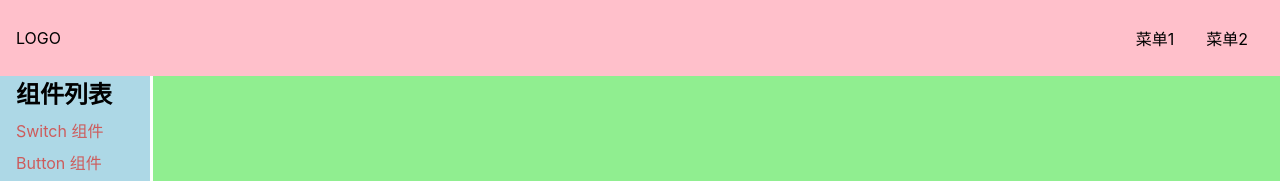
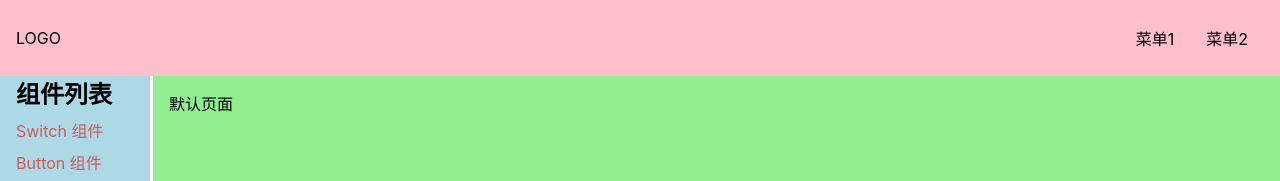
Before and after one commit to isCCcc/isccui, a Vue app: page /#/doc in a window 1280 px wide. Shown: the top 181 px of the page. Built offline with nearby package versions, Linux system fonts and the light colour scheme.

Commit message:
基本完成官网框架

```diff
--- /dev/null
+++ b/src/components/DocFile.vue
@@ -0,0 +1,5 @@
+<template>
+    <div>
+        默认页面
+    </div>
+</template>
--- a/src/router.ts
+++ b/src/router.ts
@@ -5,6 +5,7 @@ import Switch from './components/Switch.vue'
 import Button from './components/Button.vue'
 import Dialog from './components/Dialog.vue'
 import Tabs from './components/Tabs.vue'
+import DocFile from './components/DocFile.vue'
 
 const history = createWebHashHistory()
 export const router = createRouter({
@@ -13,6 +14,7 @@ export const router = createRouter({
         { path: '/', component: Home },
         {
             path: '/doc', component: Doc, children: [
+                { path: '', component: DocFile },
                 { path: 'switch', component: Switch },
                 { path: 'button', component: Button },
                 { path: 'dialog', component: Dialog },
```
